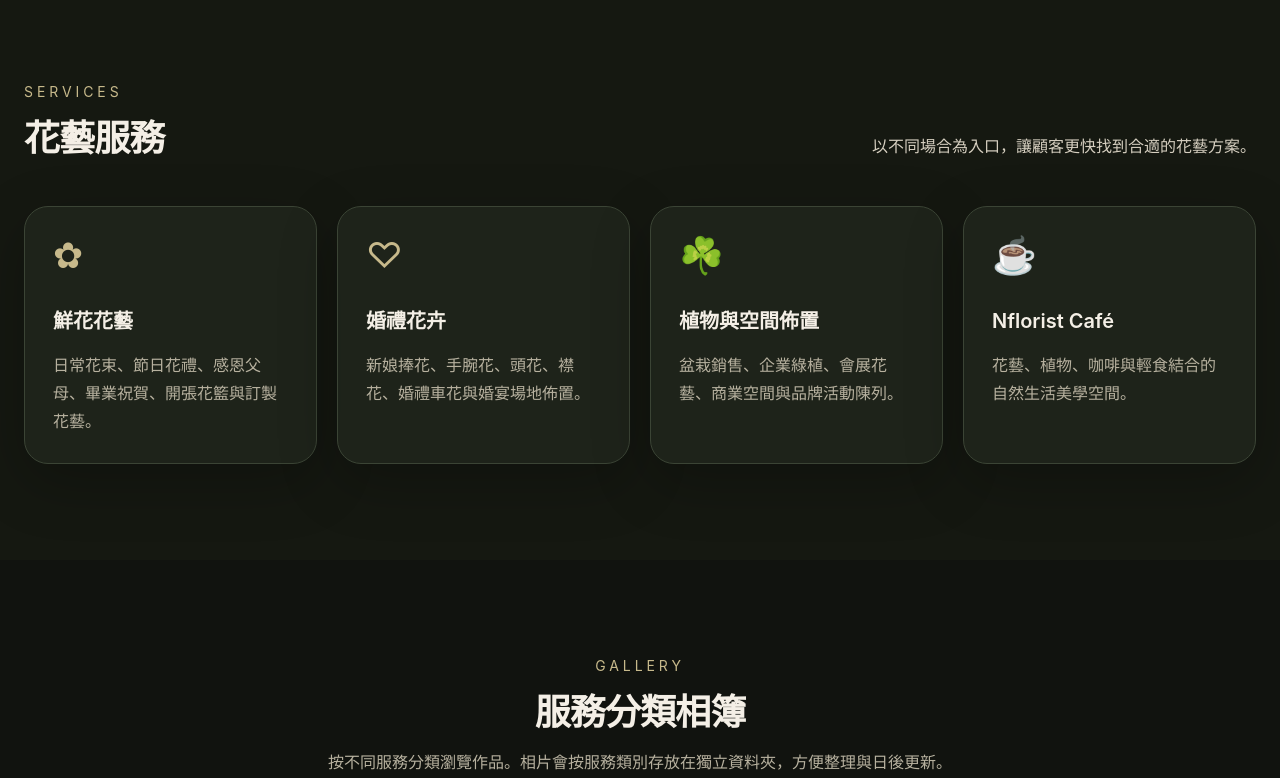
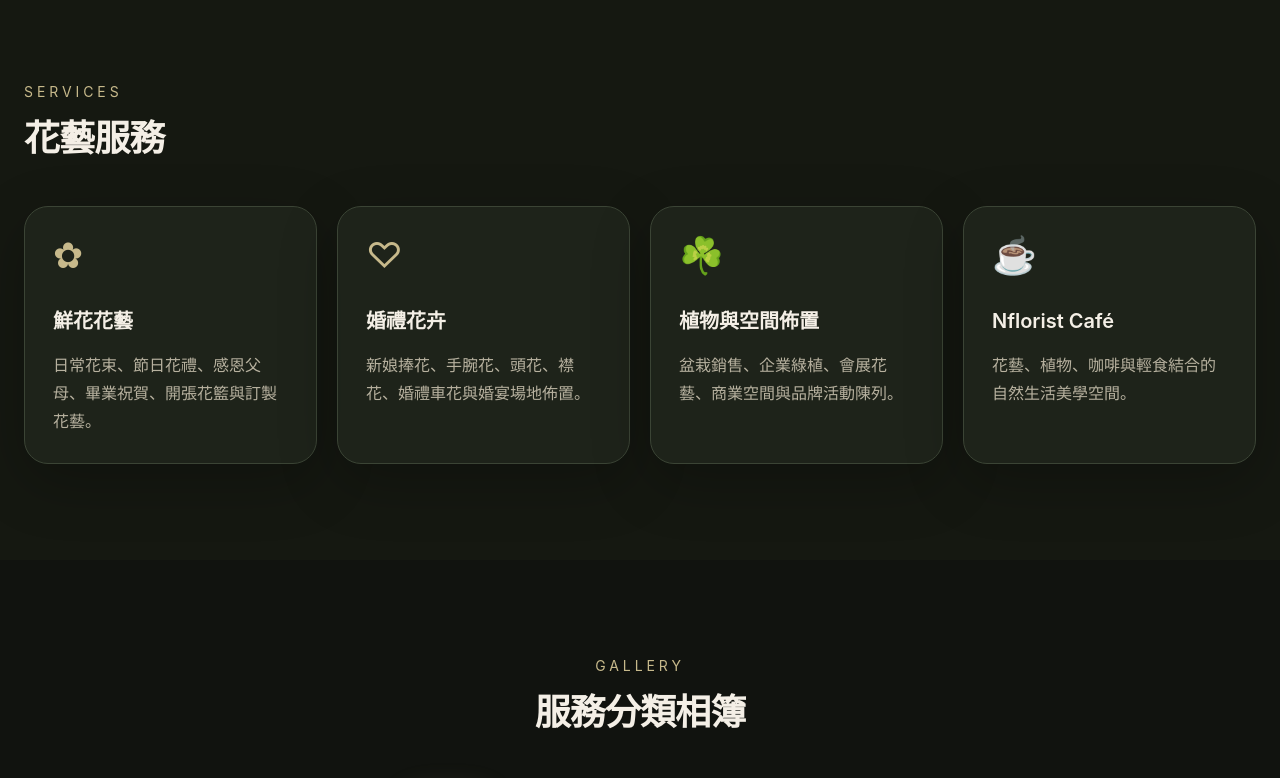
Before and after one commit to daniellam0309/nflorist-website, a React (Vite) app: page / in a window 1280 px wide. Shown: the part 1500-2278 px from the top of the page. Built offline with nearby package versions, Linux system fonts and the light colour scheme.

Commit message:
Remove section helper text

```diff
--- a/src/App.jsx
+++ b/src/App.jsx
@@ -33,7 +33,7 @@ const translations = {
       "我們相信花不只是禮物，也是情感、祝福與空間氣氛的延伸。從一束日常鮮花，到婚禮、品牌活動與商業空間佈置，nflorist 以細緻花材配搭與自然美學，陪伴每一個值得被記住的時刻。",
     servicesLabel: "Services",
     servicesTitle: "花藝服務",
-    servicesIntro: "以不同場合為入口，讓顧客更快找到合適的花藝方案。",
+    servicesIntro: "",
     categories: [
       { icon: "✿", title: "鮮花花藝", desc: "日常花束、節日花禮、感恩父母、畢業祝賀、開張花籃與訂製花藝。" },
       { icon: "♡", title: "婚禮花卉", desc: "新娘捧花、手腕花、頭花、襟花、婚禮車花與婚宴場地佈置。" },
@@ -42,7 +42,7 @@ const translations = {
     ],
     galleryLabel: "Gallery",
     galleryTitle: "服務分類相簿",
-    galleryIntro: "按不同服務分類瀏覽作品。相片會按服務類別存放在獨立資料夾，方便整理與日後更新。",
+    galleryIntro: "",
     colorBrowse: "按色系瀏覽鮮花花藝",
     selectedAlbum: "Selected Album",
     totalWorksPrefix: "共",
@@ -121,7 +121,7 @@ const translations = {
       "We believe flowers are more than gifts. They carry emotion, blessings, and atmosphere. From a daily bouquet to weddings, brand events, and commercial venue styling, nflorist creates floral moments with thoughtful materials and natural aesthetics.",
     servicesLabel: "Services",
     servicesTitle: "Floral Services",
-    servicesIntro: "Browse by occasion and find the most suitable floral direction with ease.",
+    servicesIntro: "",
     categories: [
       { icon: "✿", title: "Fresh Florals", desc: "Daily bouquets, festive gifts, graduation flowers, opening baskets, and custom floral designs." },
       { icon: "♡", title: "Wedding Florals", desc: "Bridal bouquets, wrist corsages, hair flowers, boutonnieres, car flowers, and wedding venue styling." },
@@ -130,7 +130,7 @@ const translations = {
     ],
     galleryLabel: "Gallery",
     galleryTitle: "Service Albums",
-    galleryIntro: "Browse selected works by service category. Images are organised into folders for easier future updates.",
+    galleryIntro: "",
     colorBrowse: "Browse fresh florals by colour",
     selectedAlbum: "Selected Album",
     totalWorksPrefix: "",
@@ -575,7 +575,7 @@ export default function NfloristWebsiteConcept() {
                 <p className="text-sm uppercase tracking-[0.28em] text-[#c7b98b]">{t.servicesLabel}</p>
                 <h2 className="mt-4 text-4xl font-semibold tracking-tight">{t.servicesTitle}</h2>
               </div>
-              <p className={`max-w-lg ${theme.muted}`}>{t.servicesIntro}</p>
+              {t.servicesIntro && <p className={`max-w-lg ${theme.muted}`}>{t.servicesIntro}</p>}
             </div>
 
             <div className="grid gap-5 md:grid-cols-4">
@@ -595,7 +595,7 @@ export default function NfloristWebsiteConcept() {
             <div className="mb-12 text-center">
               <p className="text-sm uppercase tracking-[0.28em] text-[#c7b98b]">{t.galleryLabel}</p>
               <h2 className="mt-4 text-4xl font-semibold tracking-tight">{t.galleryTitle}</h2>
-              <p className={`mx-auto mt-4 max-w-2xl leading-7 ${theme.muted2}`}>{t.galleryIntro}</p>
+              {t.galleryIntro && <p className={`mx-auto mt-4 max-w-2xl leading-7 ${theme.muted2}`}>{t.galleryIntro}</p>}
             </div>
 
             <div className="mb-10 flex flex-wrap justify-center gap-3">
```
Also changed, not shown: 1 other file (tests, documents, lock files or other folders).
